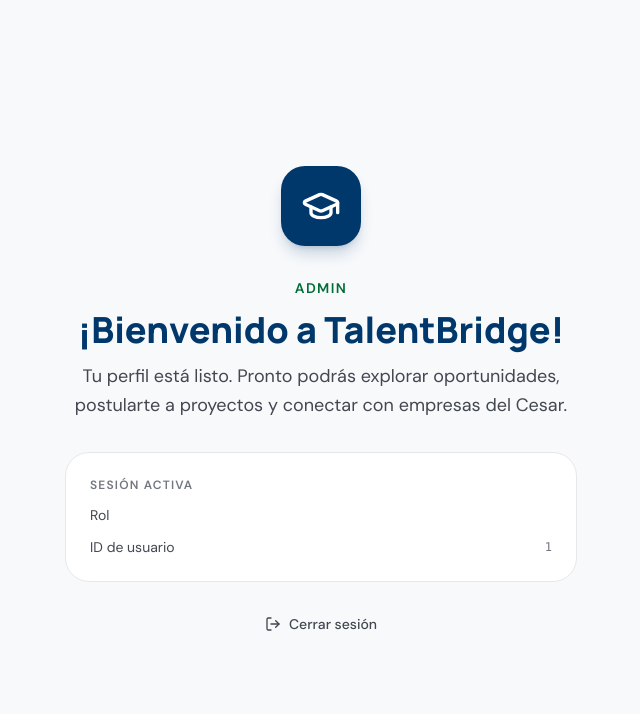
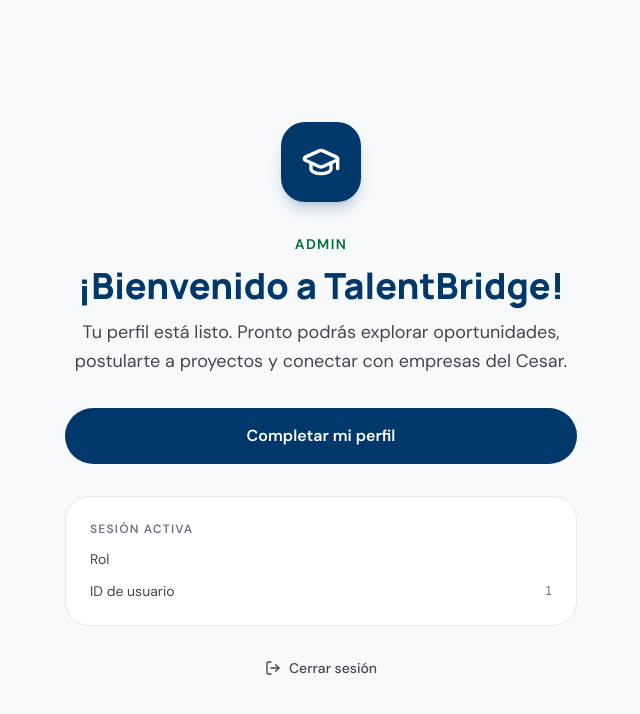
Before and after one commit to Timmy0825XD/talentbridge, a Next.js app in the folder frontend/: page /dashboard/candidate in a window 1280 px wide. Shown: the top 714 px of the page, without its empty margins (319-959 px from the left). Built offline with nearby package versions, Linux system fonts and the light colour scheme; sample sign-in values are in the browser's storage.

Commit message:
feat(dashboard): agregar botón de completar perfil en dashboards

```diff
--- a/frontend/app/dashboard/candidate/page.tsx
+++ b/frontend/app/dashboard/candidate/page.tsx
@@ -4,6 +4,7 @@
 import { useRouter } from "next/navigation";
 import { useEffect } from "react";
 import { LogOut, GraduationCap } from "lucide-react";
+import Link from "next/link";
 
 const roleLabel: Record<string, string> = {
   STUDENT: "Estudiante",
@@ -35,12 +36,10 @@
     <div className="min-h-screen bg-[#f7f9fb] flex flex-col items-center justify-center p-8">
       <div className="w-full max-w-lg text-center space-y-8">
 
-        {/* Icono */}
         <div className="w-20 h-20 bg-[#00386c] rounded-2xl flex items-center justify-center mx-auto shadow-lg shadow-[#00386c]/20">
           <GraduationCap className="w-10 h-10 text-white" />
         </div>
 
-        {/* Bienvenida */}
         <div className="space-y-3">
           <p className="text-[#006d37] font-semibold text-sm uppercase tracking-widest">
             {roleLabel[user.role] ?? user.role}
@@ -54,7 +53,13 @@
           </p>
         </div>
 
-        {/* Info de sesión */}
+        <Link
+          href="/profile/candidate"
+          className="w-full py-4 bg-[#00386c] text-white font-bold rounded-full flex items-center justify-center gap-2"
+        >
+          Completar mi perfil
+        </Link>
+
         <div className="bg-white rounded-2xl p-6 border border-[#e6e8ea] text-left space-y-3">
           <p className="text-xs font-semibold uppercase tracking-widest text-[#737781]">Sesión activa</p>
           <div className="flex justify-between items-center">
@@ -67,7 +72,6 @@
           </div>
         </div>
 
-        {/* Cerrar sesión */}
         <button
           onClick={logout}
           className="flex items-center gap-2 mx-auto text-sm font-medium text-[#424750] hover:text-[#ba1a1a] transition-colors"
--- a/frontend/app/dashboard/company/page.tsx
+++ b/frontend/app/dashboard/company/page.tsx
@@ -4,12 +4,12 @@
 import { useRouter } from "next/navigation";
 import { useEffect } from "react";
 import { LogOut, Building2 } from "lucide-react";
+import Link from "next/link";
 
 export default function CompanyDashboardPage() {
   const { user, logout, isLoading } = useAuth();
   const router = useRouter();
 
-  // Proteger la ruta
   useEffect(() => {
     if (!isLoading && !user) {
       router.replace("/auth/login");
@@ -31,12 +31,10 @@
     <div className="min-h-screen bg-[#f7f9fb] flex flex-col items-center justify-center p-8">
       <div className="w-full max-w-lg text-center space-y-8">
 
-        {/* Icono */}
         <div className="w-20 h-20 bg-[#006d37] rounded-2xl flex items-center justify-center mx-auto shadow-lg shadow-[#006d37]/20">
           <Building2 className="w-10 h-10 text-white" />
         </div>
 
-        {/* Bienvenida */}
         <div className="space-y-3">
           <p className="text-[#006d37] font-semibold text-sm uppercase tracking-widest">
             Empresa
@@ -50,7 +48,13 @@
           </p>
         </div>
 
-        {/* Info de sesión */}
+        <Link
+          href="/profile/company"
+          className="w-full py-4 bg-[#006d37] text-white font-bold rounded-full flex items-center justify-center gap-2"
+        >
+          Completar perfil de empresa
+        </Link>
+
         <div className="bg-white rounded-2xl p-6 border border-[#e6e8ea] text-left space-y-3">
           <p className="text-xs font-semibold uppercase tracking-widest text-[#737781]">Sesión activa</p>
           <div className="flex justify-between items-center">
@@ -63,7 +67,6 @@
           </div>
         </div>
 
-        {/* Cerrar sesión */}
         <button
           onClick={logout}
           className="flex items-center gap-2 mx-auto text-sm font-medium text-[#424750] hover:text-[#ba1a1a] transition-colors"
```
